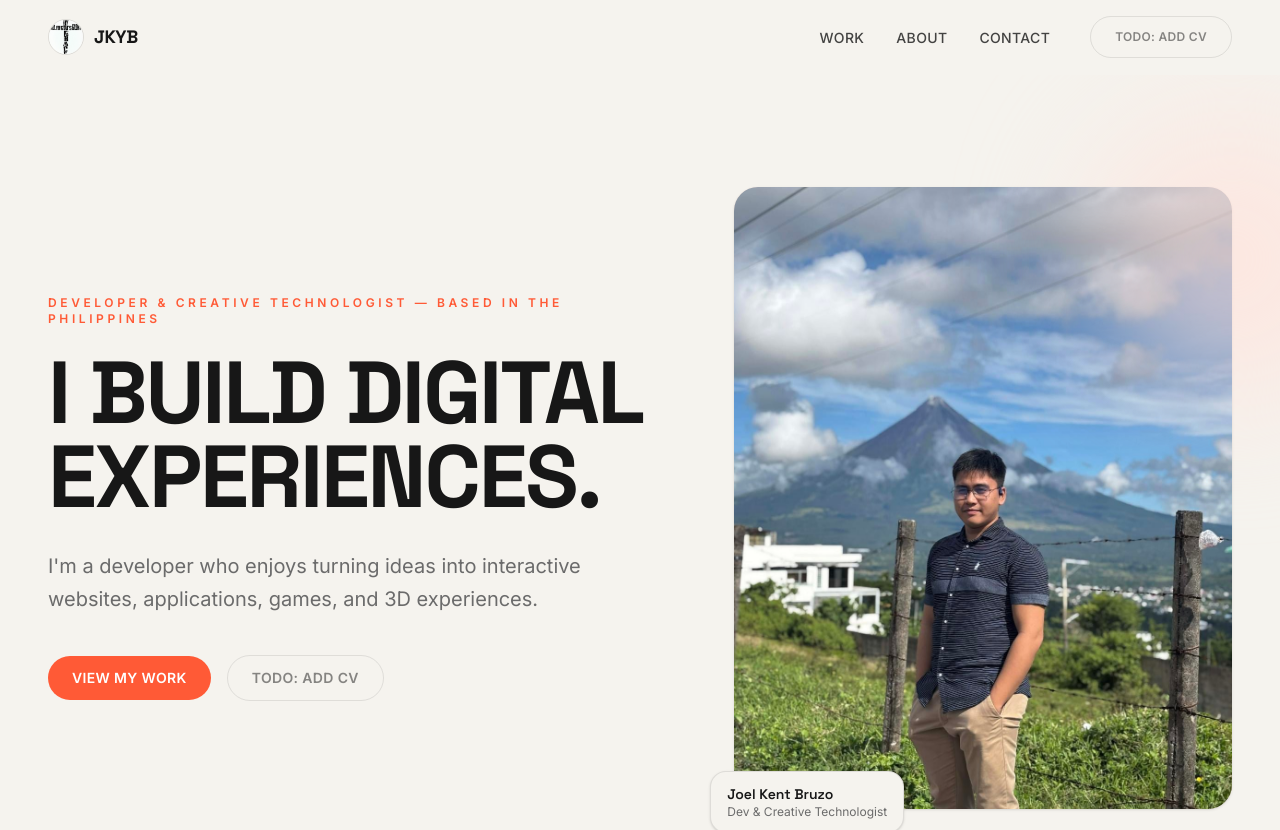
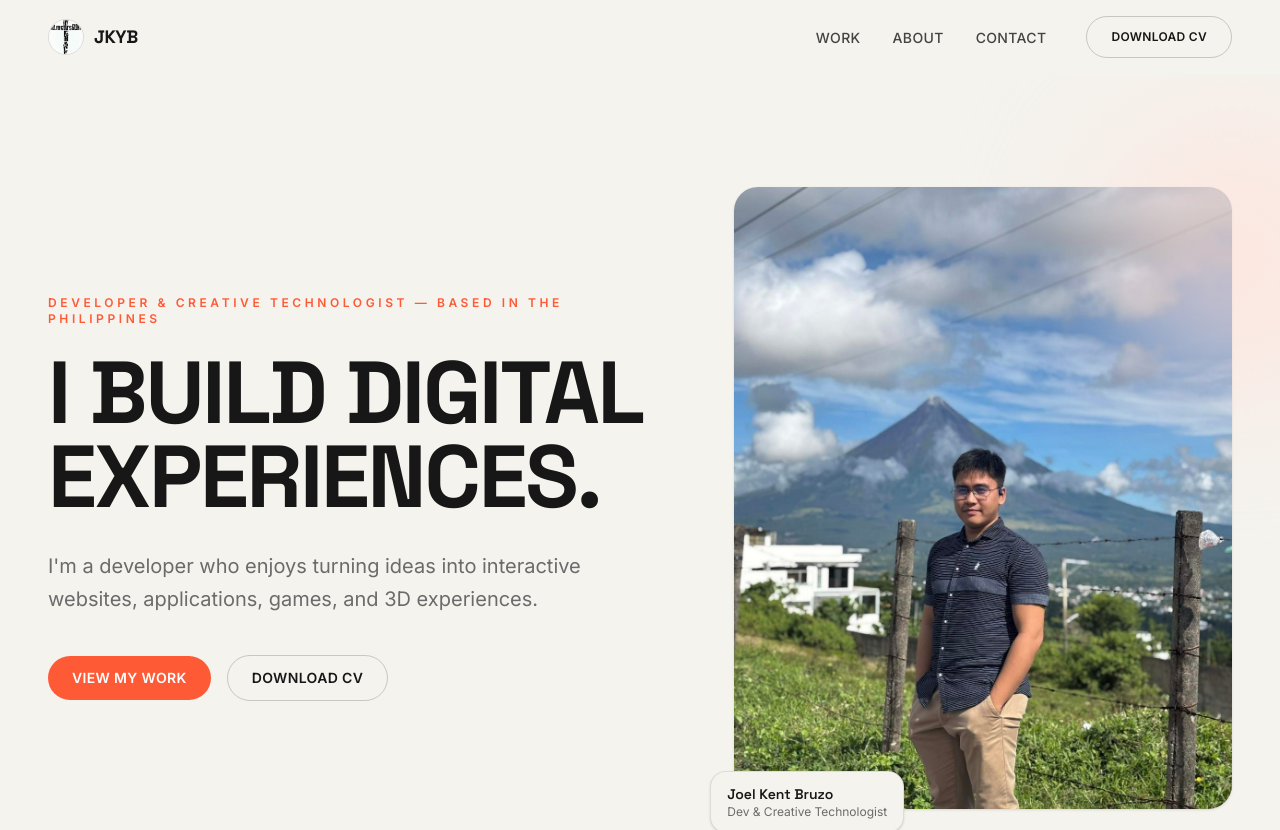
Before and after one commit to Jkyb/JKYB-Personal-Portfolio, a React (Vite) app: page / in a window 1280 px wide. Shown: the top 830 px of the page. Built offline with nearby package versions, Linux system fonts and the light colour scheme.

Commit message:
cv added

```diff
--- a/src/data/social.js
+++ b/src/data/social.js
@@ -1,9 +1,8 @@
 // Contact / social links. Replace TODO values when available.
-
 export const socials = {
   email: "joelkentybruzo@gmail.com",
   github: "https://github.com/Jkyb",
   linkedin: "https://www.linkedin.com/in/joel-kent-bruzo-175886301/",
   youtube: "https://www.youtube.com/@JKYB2.0",
-  cv: null, // TODO: Add CV
+  cv: "https://drive.google.com/file/d/1unQyL5YB1sxAccPshuQrRJ62umkxNE17/view?usp=sharing",
 };
```
